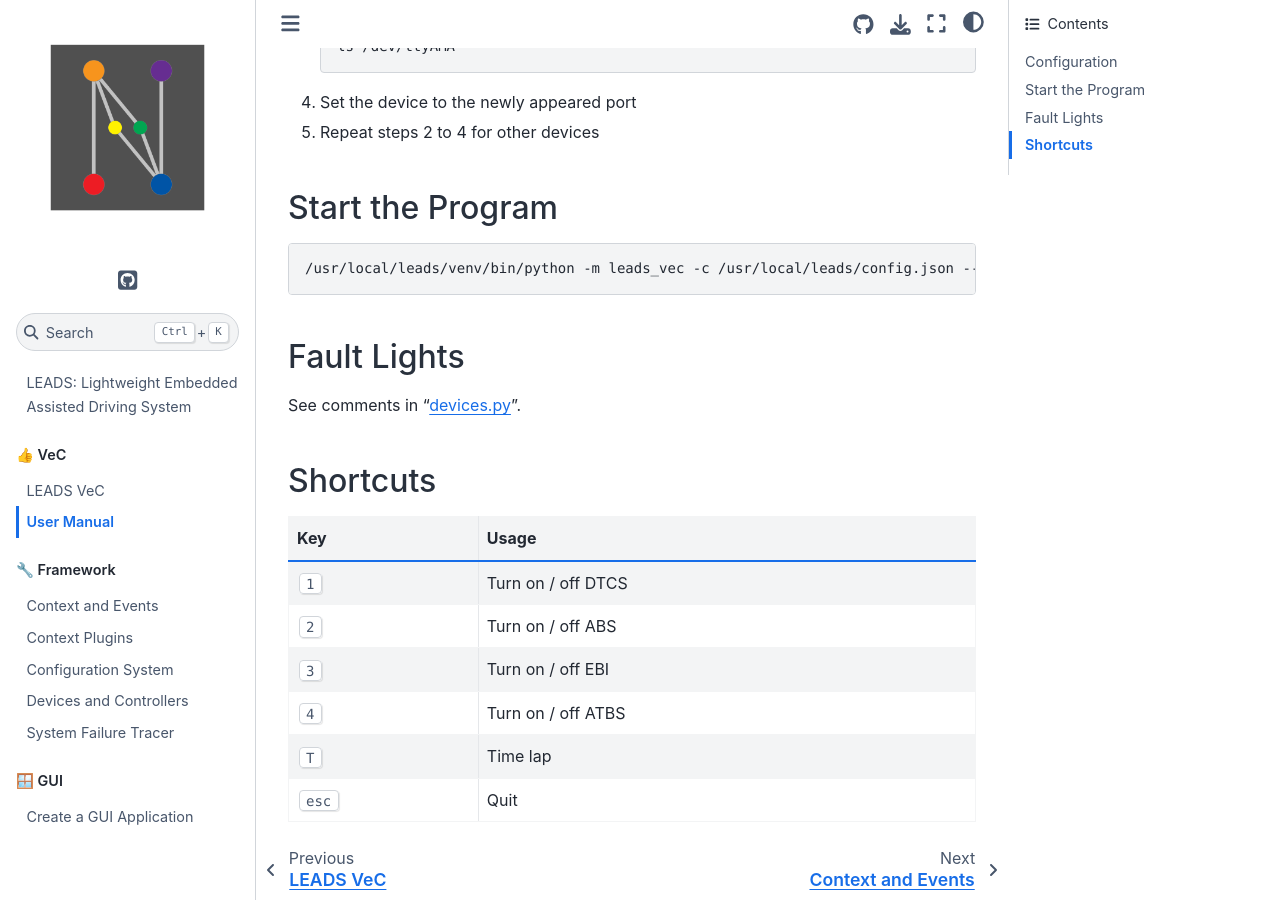
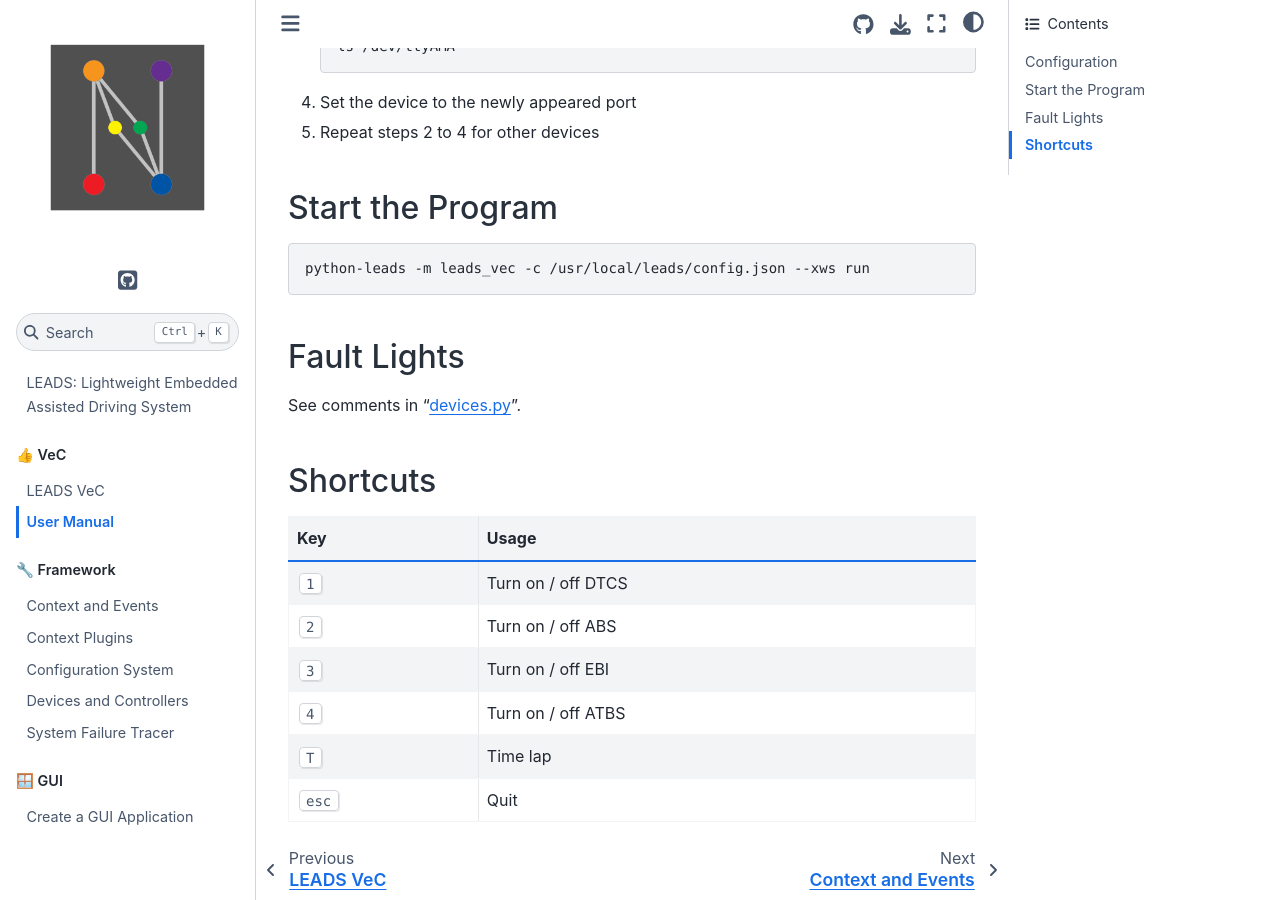
Before and after one commit to ProjectNeura/leads-docs, a Sphinx documentation site: the page built from docs/vec/user-manual.md, in a window 1280 px wide and 900 px high, scrolled down 941 px. Built offline with Sphinx 7.4.7 and the Sphinx Book theme 1.1.4, drawn with Linux system fonts in a browser that asks for light colours; pages that are not in the unit, such as notebooks, are missing from menus.

Commit message:
Docs. (#144)

````diff
--- a/docs/vec/user-manual.md
+++ b/docs/vec/user-manual.md
@@ -37,7 +37,7 @@ The ports may differ due to various drivers. You can determine the port using th
 ## Start the Program
 
 ```shell
-/usr/local/leads/venv/bin/python -m leads_vec -c /usr/local/leads/config.json --xws run
+python-leads -m leads_vec -c /usr/local/leads/config.json --xws run
 ```
 
 ## Fault Lights
````
